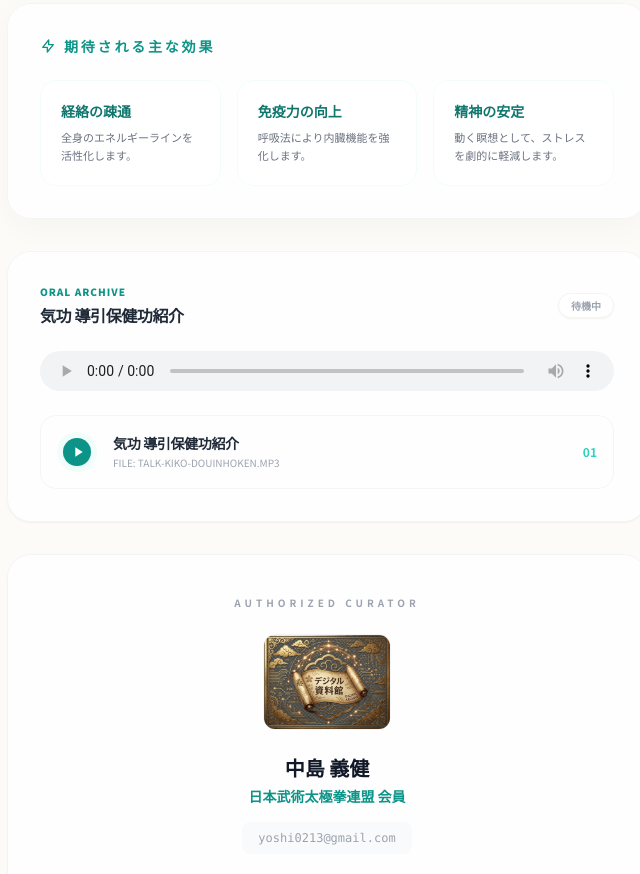
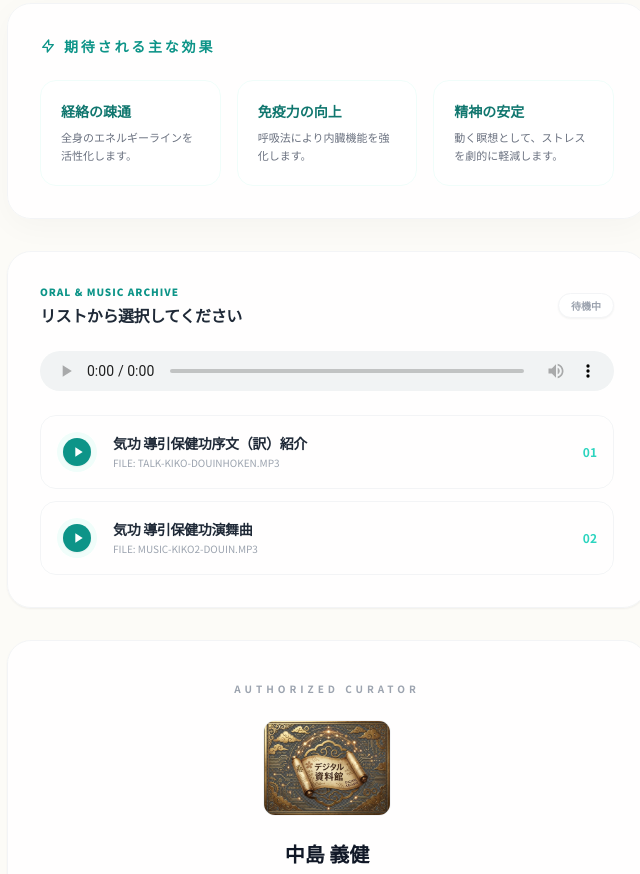
Before and after one commit to yoshi0213saku-spec/kiko-douin, a plain HTML site: page index.html in a window 1280 px wide. Shown: the part 1325-2199 px from the top of the page, without its empty margins (313-953 px from the left). Drawn offline with nearby package versions, Linux system fonts and the light colour scheme.

Commit message:
Add files via upload

```diff
--- a/index.html
+++ b/index.html
@@ -3,7 +3,7 @@
 <head>
     <meta charset="UTF-8">
     <meta name="viewport" content="width=device-width, initial-scale=1.0">
-    <title>気功 導引保健功紹介 - AI Biomechanics Lab</title>
+    <title>気功 導引保健功序文（訳）紹介 - AI Biomechanics Lab</title>
     <script src="https://cdn.tailwindcss.com"></script>
     <link href="https://fonts.googleapis.com/css2?family=Noto+Serif+JP:wght@700;900&family=Noto+Sans+JP:wght@300;400;500;700;900&display=swap" rel="stylesheet">
     <style>
@@ -100,10 +100,10 @@
             <div class="space-y-3">
                 <p class="text-xs md:text-base title-sub uppercase text-teal-600 font-bold">導引養生功 基礎理論</p>
                 <h1 class="text-2xl md:text-4xl title-serif text-teal-700 leading-tight">
-                    気功 導引保健功紹介
+                    気功 導引保健功序文（訳）紹介
                 </h1>
                 <p class="text-sm text-gray-500 mt-4 leading-relaxed max-w-lg mx-auto">
-                    北京体育大学の張廣徳教授によって創始された「導引養生功」の基礎であり、心身の調和を説く導引保健功。そのエッセンスを紐解きます。
+                    北京体育大学の張廣徳教授によって創始された「導引養生功」の基礎であり、心身の調和を説く導引保健功。その序文（訳）のエッセンスを紐解きます。
                 </p>
             </div>
         </header>
@@ -216,8 +216,8 @@
             <div class="glass-card rounded-3xl p-8 border border-gray-100 shadow-sm relative overflow-hidden">
                 <div class="flex items-center justify-between mb-6">
                     <div class="flex flex-col">
-                        <span class="text-[10px] font-black text-teal-600 uppercase tracking-widest mb-1">Oral Archive</span>
-                        <h3 id="current-track-title" class="text-base font-bold text-gray-800 tracking-tight">気功 導引保健功紹介</h3>
+                        <span class="text-[10px] font-black text-teal-600 uppercase tracking-widest mb-1">Oral & Music Archive</span>
+                        <h3 id="current-track-title" class="text-base font-bold text-gray-800 tracking-tight">リストから選択してください</h3>
                     </div>
                     <span id="playing-indicator" class="text-[10px] text-gray-400 font-bold border border-gray-100 px-3 py-1 rounded-full bg-white shadow-sm">待機中</span>
                 </div>
@@ -228,7 +228,7 @@
 
                 <div class="space-y-3" id="playlist">
                     <!-- 解説データ 01 -->
-                    <div onclick="playTrack('talk-kiko-douinhoken.mp3', '気功 導引保健功紹介', this)"
+                    <div onclick="playTrack('talk-kiko-douinhoken.mp3', '気功 導引保健功序文（訳）紹介', this)"
                          class="group cursor-pointer p-4 rounded-2xl border border-gray-100 hover:border-teal-200 hover:bg-white transition-all duration-300 flex items-center justify-between">
                         <div class="flex items-center space-x-4">
                             <div class="w-10 h-10 rounded-full bg-teal-50 flex items-center justify-center group-hover:bg-teal-100 transition-colors">
@@ -239,11 +239,30 @@
                                 </div>
                             </div>
                             <div>
-                                <h4 class="text-sm font-bold text-gray-800 tracking-tight">気功 導引保健功紹介</h4>
+                                <h4 class="text-sm font-bold text-gray-800 tracking-tight">気功 導引保健功序文（訳）紹介</h4>
                                 <p class="text-[10px] text-gray-400 uppercase mt-0.5">File: talk-kiko-douinhoken.mp3</p>
                             </div>
                         </div>
                         <span class="text-xs text-teal-400 font-bold">01</span>
+                    </div>
+
+                    <!-- 音楽データ 02 -->
+                    <div onclick="playTrack('music-kiko2-douin.mp3', '気功 導引保健功演舞曲', this)"
+                         class="group cursor-pointer p-4 rounded-2xl border border-gray-100 hover:border-teal-200 hover:bg-white transition-all duration-300 flex items-center justify-between">
+                        <div class="flex items-center space-x-4">
+                            <div class="w-10 h-10 rounded-full bg-teal-50 flex items-center justify-center group-hover:bg-teal-100 transition-colors">
+                                <div class="w-7 h-7 rounded-full bg-teal-600 flex items-center justify-center shadow-sm">
+                                    <svg xmlns="http://www.w3.org/2000/svg" class="h-4 w-4 text-white ml-0.5" viewBox="0 0 24 24" fill="currentColor">
+                                        <path d="M8 5v14l11-7z" />
+                                    </svg>
+                                </div>
+                            </div>
+                            <div>
+                                <h4 class="text-sm font-bold text-gray-800 tracking-tight">気功 導引保健功演舞曲</h4>
+                                <p class="text-[10px] text-gray-400 uppercase mt-0.5">File: music-kiko2-douin.mp3</p>
+                            </div>
+                        </div>
+                        <span class="text-xs text-teal-400 font-bold">02</span>
                     </div>
                 </div>
             </div>
@@ -252,7 +271,7 @@
             <div class="glass-card rounded-3xl p-10 text-center mt-12 border border-gray-100 shadow-sm">
                 <p class="text-[10px] text-gray-400 uppercase tracking-[0.4em] mb-6 font-bold">Authorized Curator</p>
                 <div class="relative w-32 h-24 mx-auto mb-6 flex items-center justify-center overflow-hidden rounded-xl bg-gray-50 border border-gray-100 shadow-inner">
-                    <img src="./aikon-sita1.png" alt="デジタル資料館" class="w-full h-full object-cover" onerror="this.src='https://via.placeholder.com/128x96?text=No+Image'">
+                    <img src="./aikon-sita1.png" alt="aikon-sita1" class="w-full h-full object-cover" onerror="this.src='https://via.placeholder.com/128x96?text=No+Image'">
                 </div>
                 <h4 class="text-xl font-bold text-gray-900 mb-1">中島 義健</h4>
                 <p class="text-sm text-teal-600 font-bold mb-4">日本武術太極拳連盟 会員</p>
```
